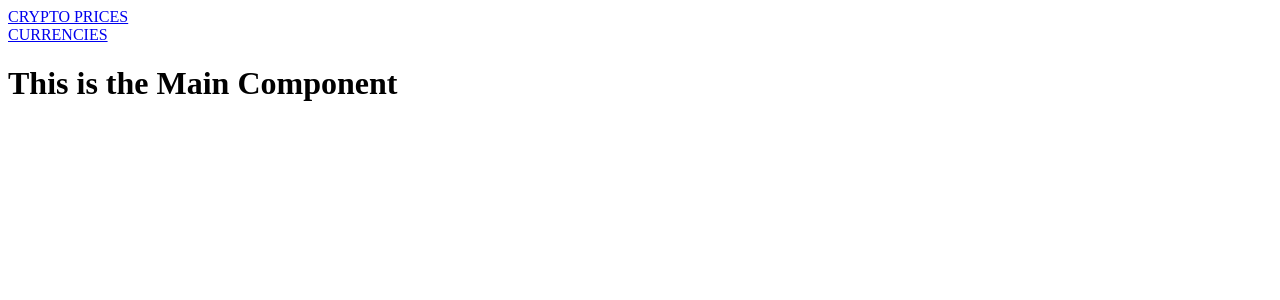
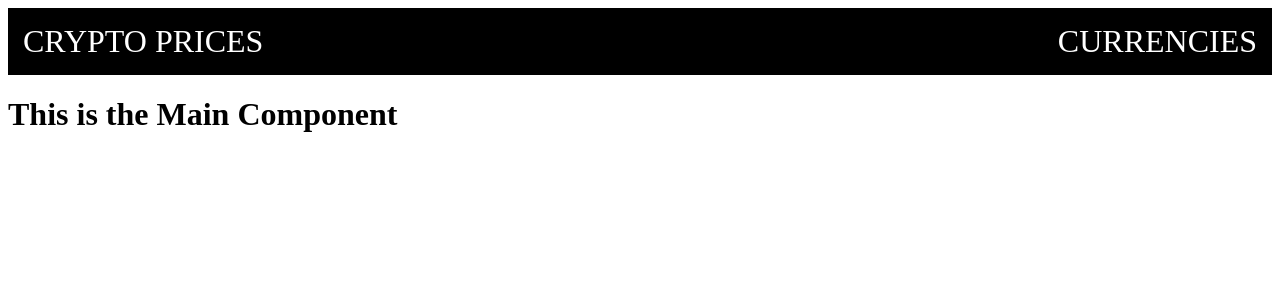
Before and after one commit to SoftwareEngineeringInnovator/GLAB-320H_8_1-React_Router_App, a React (Vite) app: page / in a window 1280 px wide. Shown: the top 300 px of the page. Built offline with nearby package versions, Linux system fonts and the light colour scheme.

Commit message:
add the styles provided by the lab to index.css file for the navigation bar

```diff
--- a/src/index.css
+++ b/src/index.css
@@ -0,0 +1,13 @@
+.nav {
+  display: flex;
+  justify-content: space-between;
+  background-color: black;
+  color: white;
+  padding: 15px;
+  font-size: 2em;
+}
+
+.nav a {
+  color: white;
+  text-decoration: none;
+}
```
